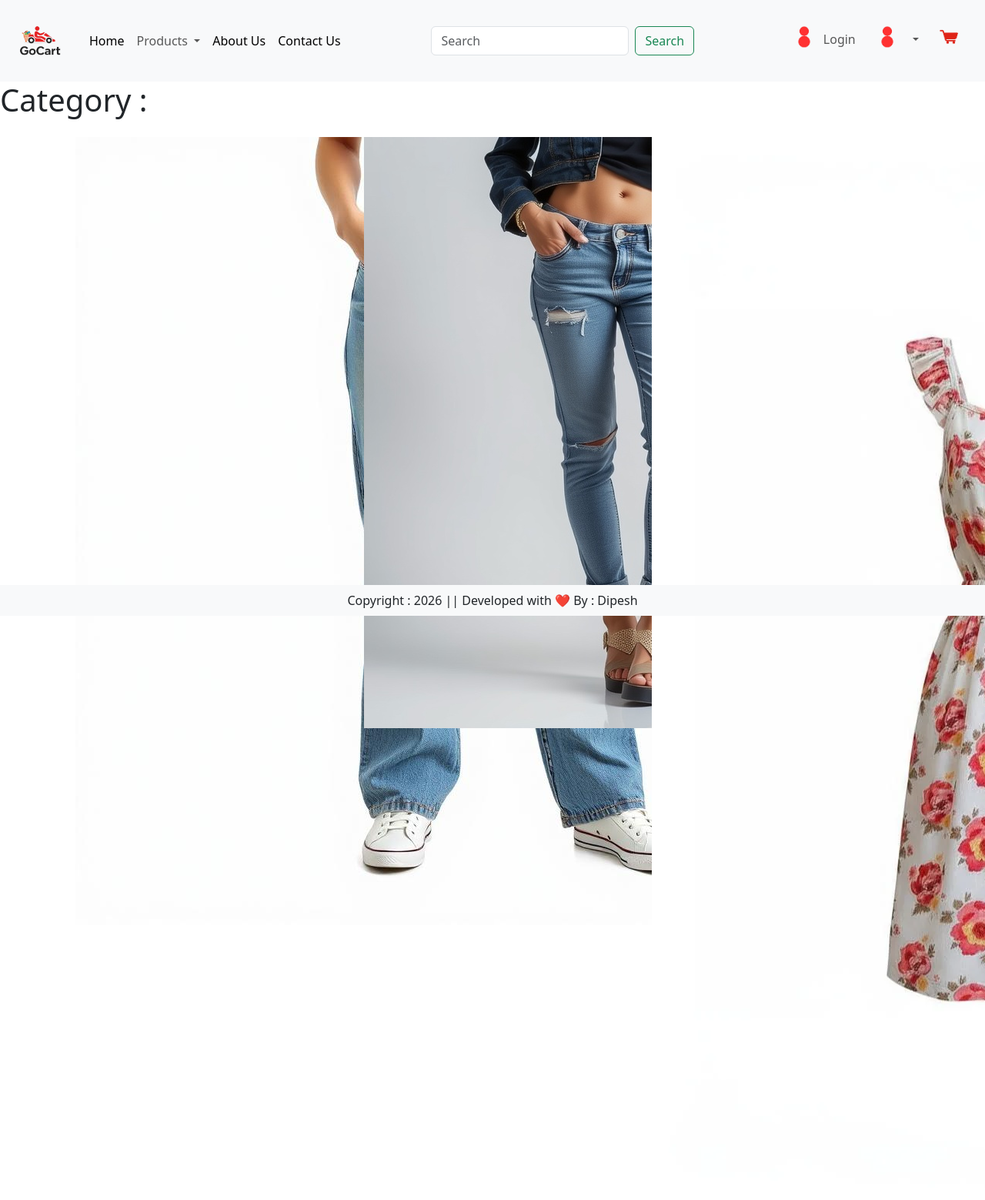
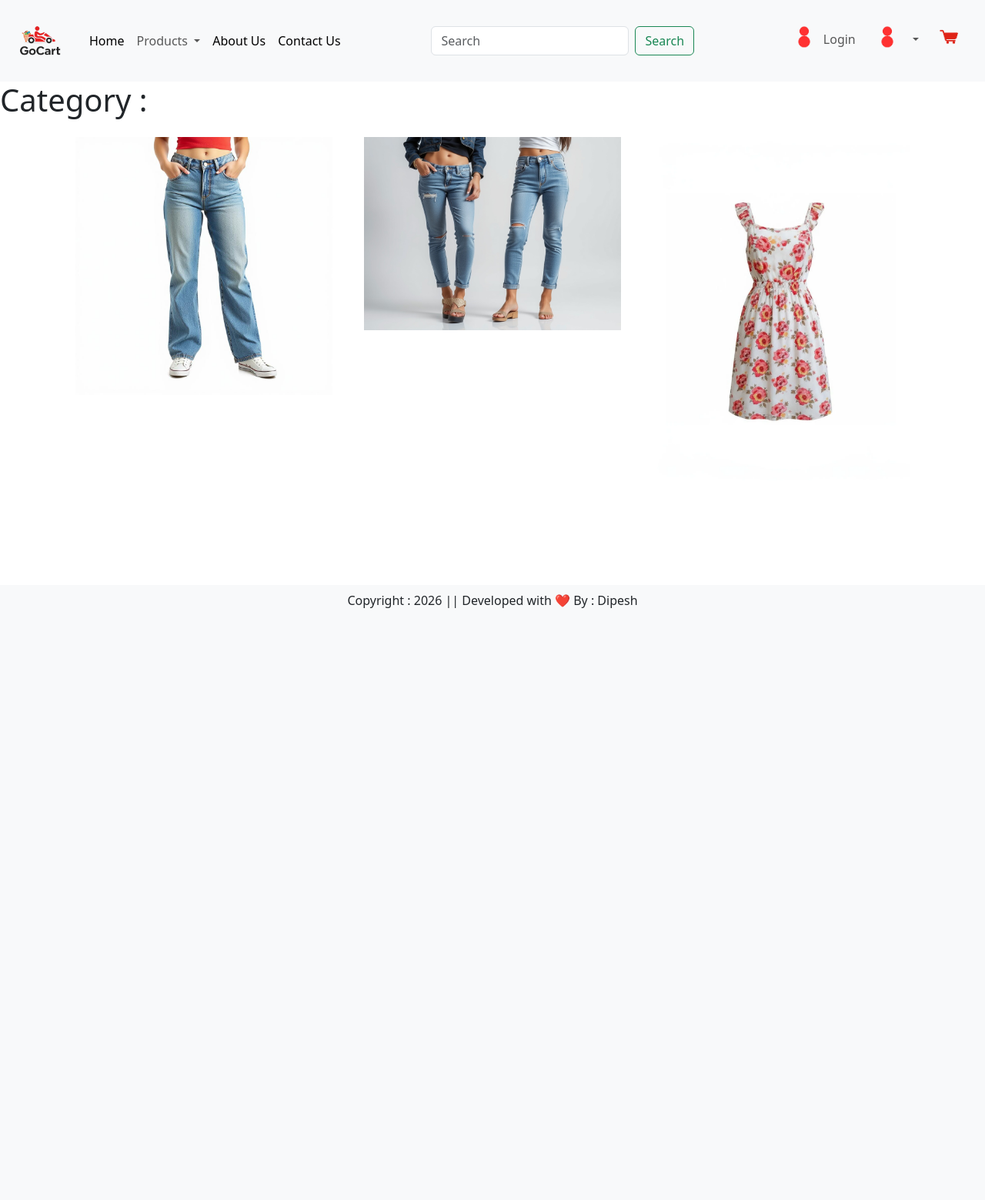
Before and after one commit to dipeshluitel/Ecommerce-Website, a Django app: page /gocart/category/wc in a window 1280 px wide; the page is wider, and only the part inside the window is pictured. Shown: that part at 77% size. After the commit the page ends 790 px from the top of that part, so only its background shows below. Run offline with Django 5.2, Linux system fonts and the light colour scheme; data comes from the database, SQL or seed files in the repository; some libraries are stand-ins or nearby versions.

Commit message:
fix(template): category template added with bootstarp for siplaying product image

```diff
--- a/ecommerce/goCart/templates/goCart/category.html
+++ b/ecommerce/goCart/templates/goCart/category.html
@@ -8,9 +8,9 @@
 <div class="container text-center">
     <div class="row g-2">
         {% for item in product %}
-        <div class="col-4">
+        <div class="col-12 col-sm-6 col-md-4">
             <div class="p-3">
-                <img src="{{item.product_image.url}}" alt="product Image">
+                <img src="{{item.product_image.url}}" alt="product Image" class="img-fluid w-100">
             </div>
 
         </div>
```
